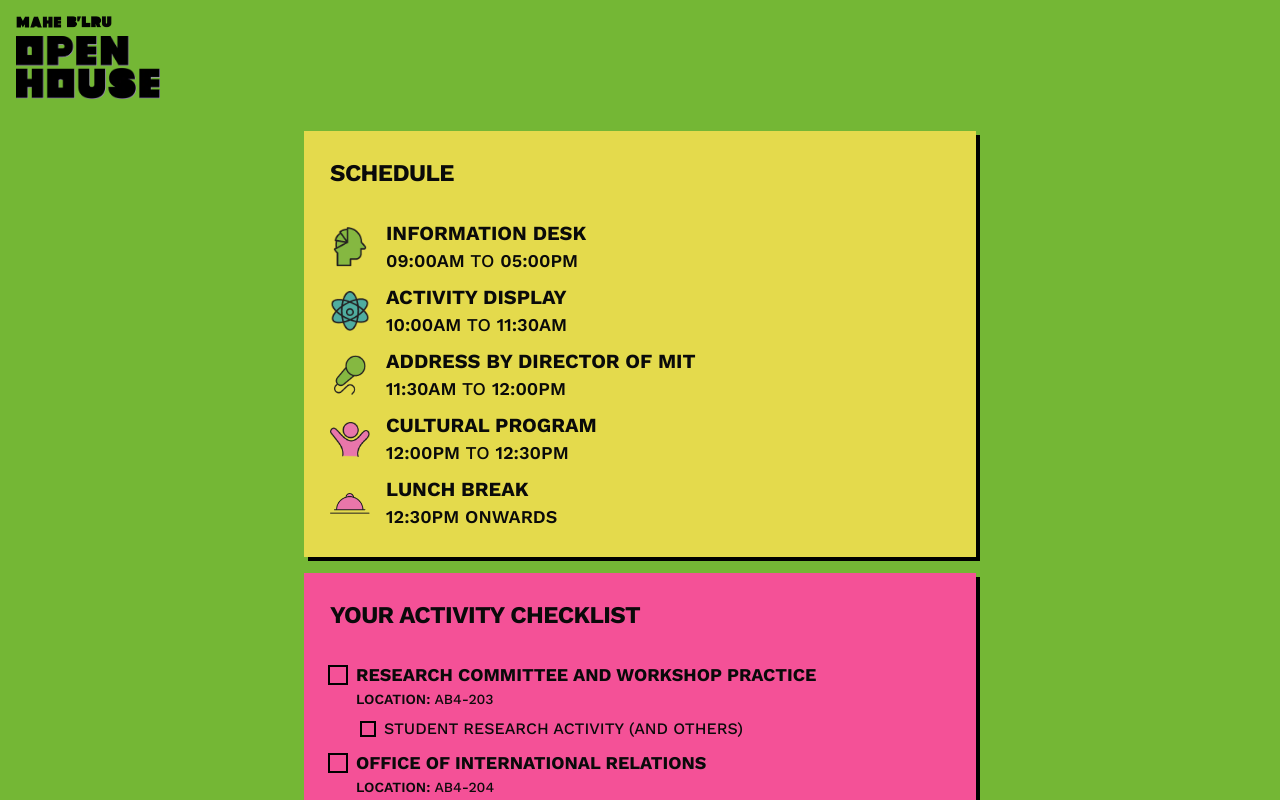
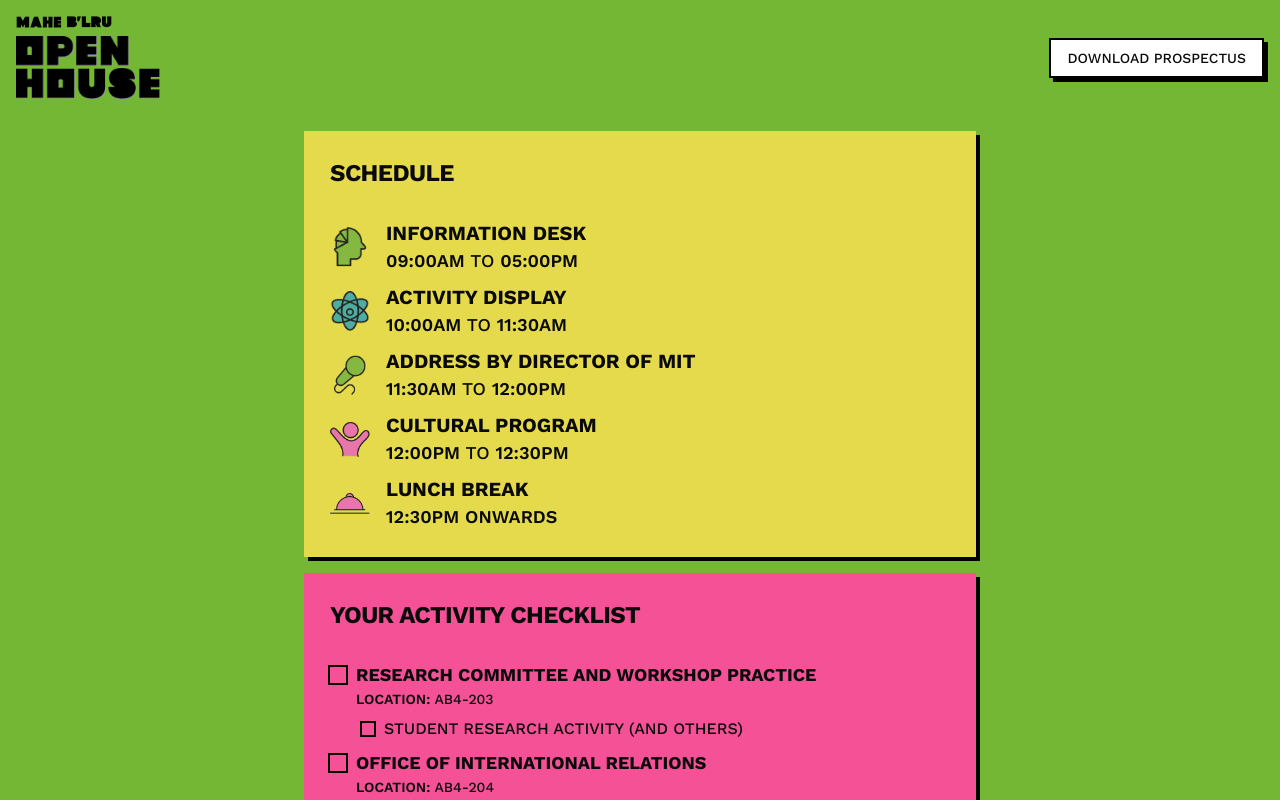
Before and after one commit to Alphaspiderman/mahe-openhouse-2025, a Next.js app: page / in a window 1280 px wide. Shown: the top 800 px of the page. Built offline with nearby package versions, Linux system fonts and the light colour scheme.

Commit message:
feat(ui): add download button for MIT-BLR Prospectus 2025

```diff
--- a/src/app/layout.tsx
+++ b/src/app/layout.tsx
@@ -3,11 +3,13 @@ import { Work_Sans } from 'next/font/google';
 import Image from 'next/image';
 
 import InstallButton from '@/components/install-button';
+import { Button } from '@/components/ui/button';
 
 import bannerInstitute from '@/assets/banner-institute.webp';
 import bannerLogo from '@/assets/banner-logo.webp';
 
 import '@/styles/globals.css';
+import DownloadButton from '@/components/download-button';
 
 export const metadata: Metadata = {
   title: 'MAHE Open House 2025',
@@ -61,6 +63,7 @@ export default function RootLayout({
           </div>
 
           <InstallButton />
+          <DownloadButton />
         </header>
         <main className="mx-4 my-8 lg:mx-10">{children}</main>
         <footer className="m-4 flex items-center justify-between">
--- /dev/null
+++ b/src/components/download-button.tsx
@@ -0,0 +1,31 @@
+'use client';
+
+import { useEffect, useState } from 'react';
+
+import { Button } from '@/components/ui/button';
+
+const DownloadButton = () => {
+  const handleInstallClick = async () => {
+    // Trigger download for MIT-BLR%20Prospectus%202025.pdf
+    const link = document.createElement('a');
+    link.href = '/MIT-BLR%20Prospectus%202025.pdf';
+    link.download = 'MIT-BLR Prospectus 2025.pdf';
+    document.body.appendChild(link);
+    link.click();
+    document.body.removeChild(link);
+  };
+
+  return (
+    <>
+      <Button
+        onClick={handleInstallClick}
+        variant="neutral"
+        className="uppercase"
+      >
+        Download Prospectus
+      </Button>
+    </>
+  );
+};
+
+export default DownloadButton;
```
Also changed, not shown: 1 other file (tests, documents, lock files or other folders).
